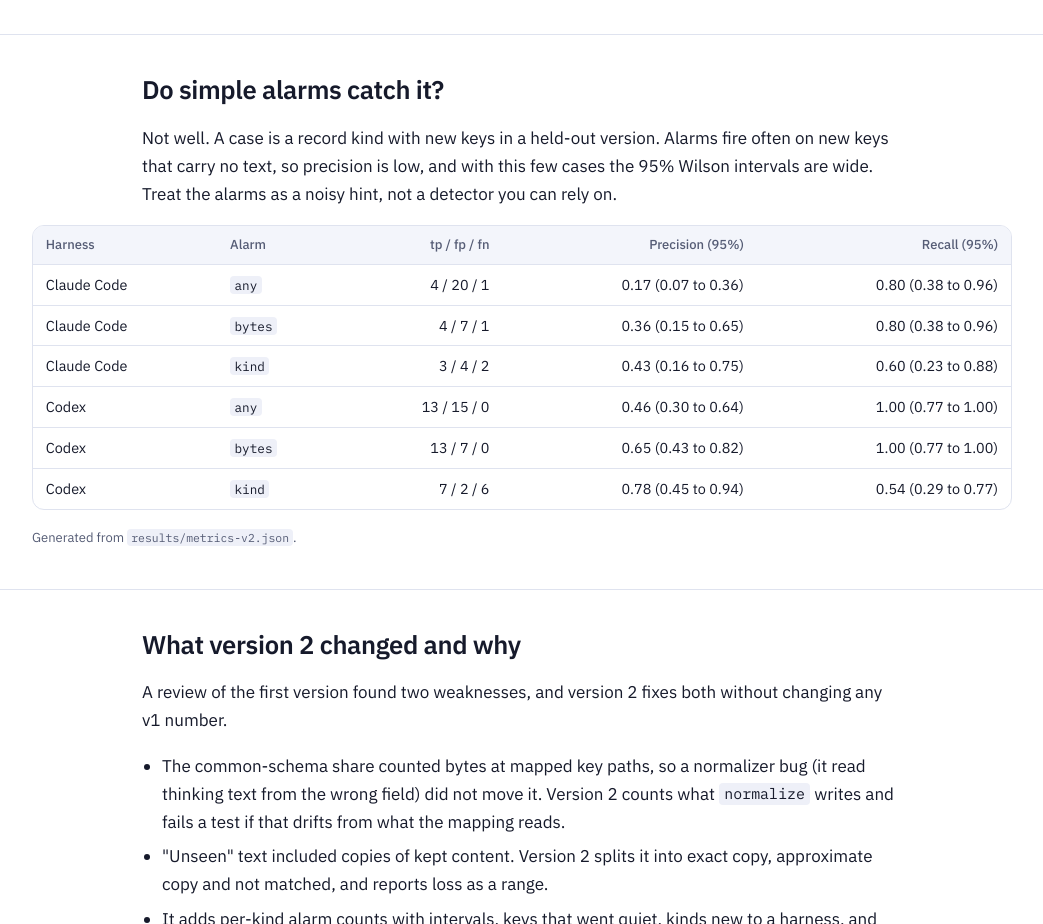
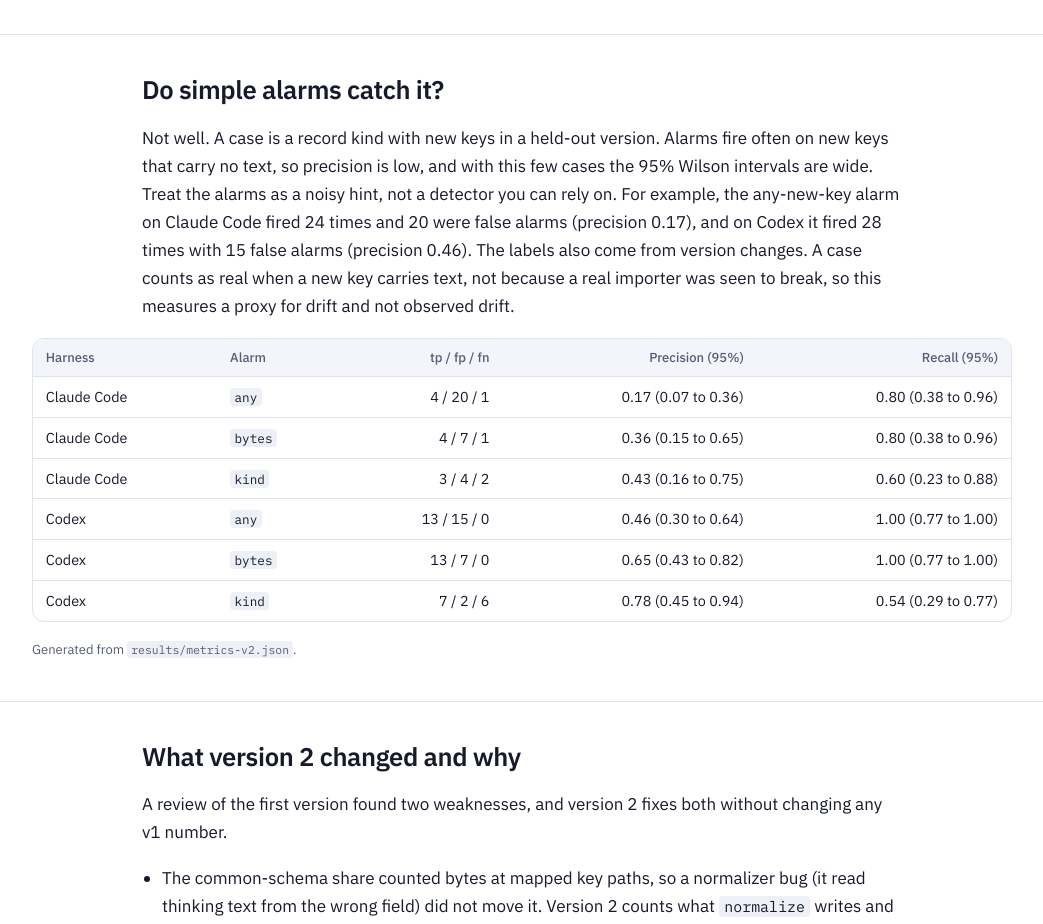
Before and after one commit to yashgix/capturedrift, a plain HTML site: page docs/index.html in a window 1280 px wide. Shown: the part 3820-4744 px from the top of the page, without its empty margins (118-1161 px from the left). Drawn offline with Linux system fonts and the light colour scheme.

Commit message:
Docs: state alarm false-alarm counts and that drift labels come from version changes

```diff
--- a/docs/index.html
+++ b/docs/index.html
@@ -166,7 +166,7 @@ footer { padding-block: 2rem 3rem; border-top: 1px solid var(--line); }
 <section class="wrap"><div class="wide stack">
   <div class="col stack">
     <h2>Do simple alarms catch it?</h2>
-    <p>Not well. A case is a record kind with new keys in a held-out version. Alarms fire often on new keys that carry no text, so precision is low, and with this few cases the 95% Wilson intervals are wide. Treat the alarms as a noisy hint, not a detector you can rely on.</p>
+    <p>Not well. A case is a record kind with new keys in a held-out version. Alarms fire often on new keys that carry no text, so precision is low, and with this few cases the 95% Wilson intervals are wide. Treat the alarms as a noisy hint, not a detector you can rely on. For example, the any-new-key alarm on Claude Code fired 24 times and 20 were false alarms (precision 0.17), and on Codex it fired 28 times with 15 false alarms (precision 0.46). The labels also come from version changes. A case counts as real when a new key carries text, not because a real importer was seen to break, so this measures a proxy for drift and not observed drift.</p>
   </div>
   <div class="table-wrap">
 <!-- alarms:start -->
```
Also changed, not shown: 1 other file.
